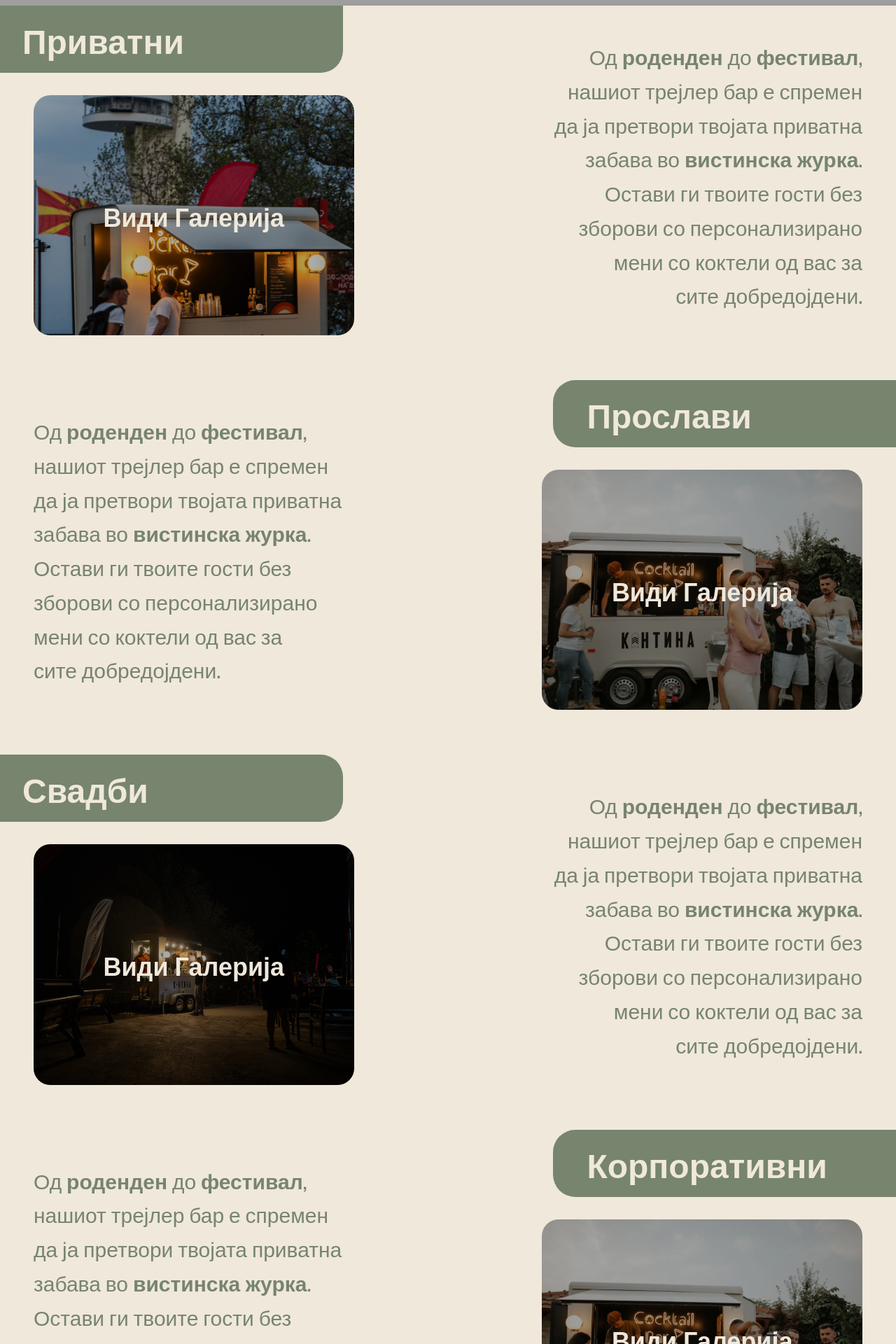
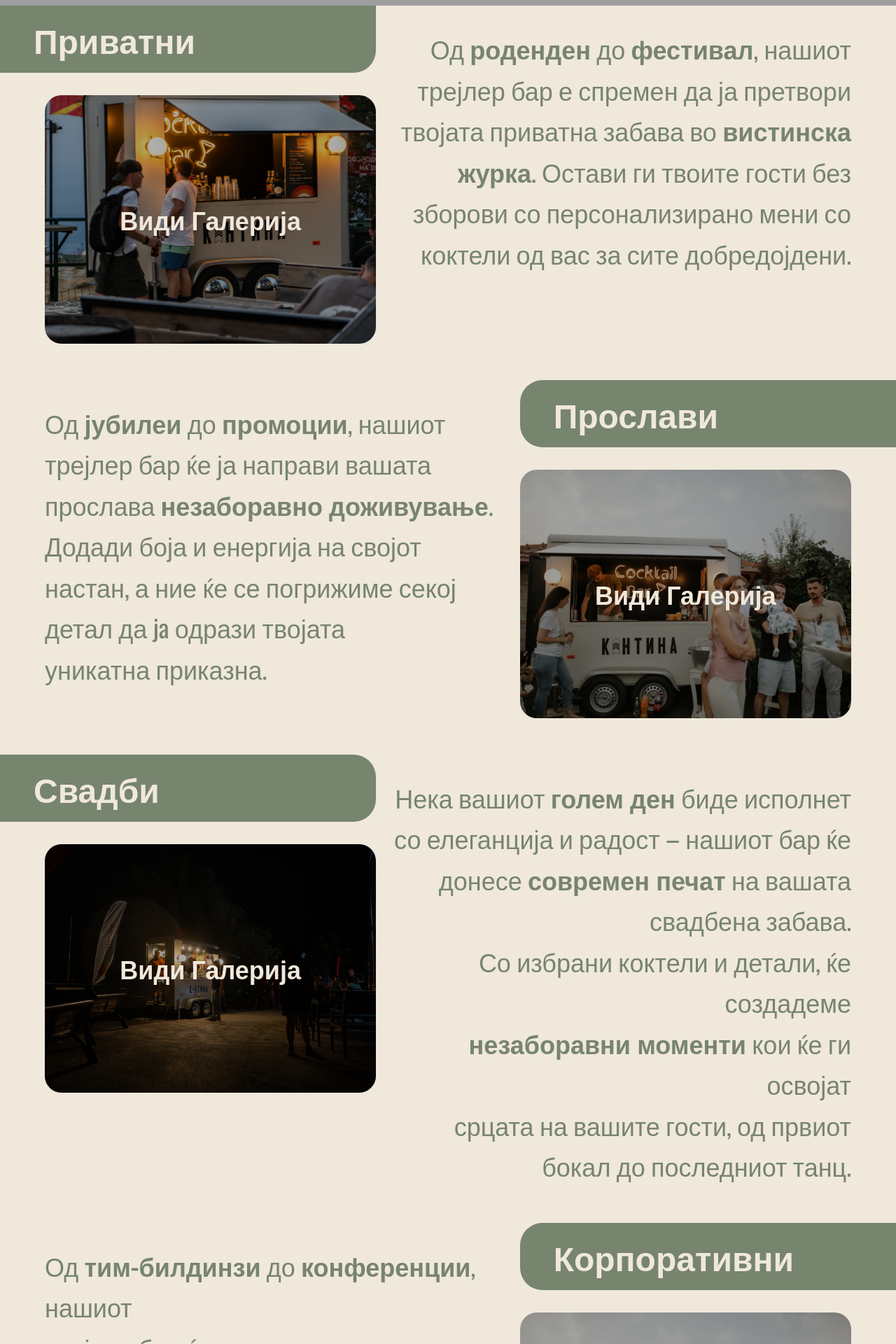
Before and after one commit to trajnovd/kantinaprikolka, a React (Vite) app: page /events in a window 1280 px wide. Shown: the part 440-2360 px from the top of the page at 70% size. Built offline with nearby package versions, Linux system fonts and the light colour scheme; grey boxes are pictures that could not be loaded.

Commit message:
Events+About

```diff
--- a/src/pages/Events.jsx
+++ b/src/pages/Events.jsx
@@ -1,7 +1,6 @@
 import { useEffect } from "react";
 import { useLocation } from "react-router-dom";
 import { motion } from "framer-motion";
-
 import { useState } from "react";
 import ImageCarousel from "../ui/ImageCarousel";
 
@@ -52,7 +51,6 @@ const Events = () => {
         animate={{ opacity: 1, y: 0 }}
         transition={{ duration: 0.8 }}
       >
-        {/* Background Image Container */}
         <motion.div className="absolute inset-0">
           <motion.img
             src="/Photos/kantina-vodno-56.webp"
@@ -61,7 +59,6 @@ const Events = () => {
           />
         </motion.div>
 
-        {/* Content Overlay */}
         <div className="relative h-full flex items-center justify-center text-[#EFE8DB]">
           <motion.h1
             className="text-5xl md:text-7xl font-bold z-10"
@@ -77,71 +74,35 @@ const Events = () => {
       {/* Section 1 - Private */}
       <section
         id="privatni"
-        className="flex flex-col md:flex-row items-start px-4 md:px-4 lg:px-8 xl:px-12
-          2xl:px-20 gap-4 md:gap-6 lg:gap-8 xl:gap-10 2xl:gap-12 pb-4 md:pb-5
-          lg:pb-6 xl:pb-8 2xl:pb-10"
+        className="flex flex-col md:flex-row items-start px-4 md:px-6 lg:px-12 xl:px-16 2xl:px-20 gap-4 md:gap-2 lg:gap-3 xl:gap-4 2xl:gap-5 pb-4 md:pb-5 lg:pb-6 xl:pb-8 2xl:pb-10 mb-5"
       >
-        <article className="w-full md:w-2/5 flex flex-col items-start">
+        <article className="w-full md:w-5/12 flex flex-col items-start">
           <motion.h2
-            className="bg-[#77846E] text-[#EFE8DB] rounded-br-3xl md:rounded-br-4xl px-6
-              md:px-8 lg:px-10 xl:px-12 py-4 md:py-5 lg:py-6 text-2xl md:text-3xl
-              lg:text-4xl xl:text-5xl 2xl:text-6xl font-semibold w-full
-              md:w-[calc(100%+2rem)] lg:w-[calc(100%+3rem)] -ml-4 md:-ml-8 lg:-ml-12
-              xl:-ml-16 2xl:-ml-20"
-            initial={{ opacity: 0, x: -100 }}
-            whileInView={{ opacity: 1, x: 0 }}
-            transition={{ duration: 0.8 }}
-            viewport={{ once: true, margin: "-20%" }}
+            className="bg-[#77846E] text-[#EFE8DB] rounded-br-3xl md:rounded-br-4xl px-6 md:px-8 lg:px-10 xl:px-12 py-4 md:py-5 lg:py-6 text-2xl md:text-3xl lg:text-4xl xl:text-5xl 2xl:text-6xl font-semibold w-full md:w-[calc(100%+3rem)] lg:w-[calc(100%+4rem)] -ml-4 md:-ml-8 lg:-ml-12 xl:-ml-16 2xl:-ml-20"
           >
             Приватни
           </motion.h2>
           <figure
-            className="relative overflow-hidden rounded-2xl md:rounded-3xl w-full
-              aspect-[4/3] mt-4 md:mt-6 lg:mt-8 cursor-pointer"
-            onClick={() =>
-              handleImageClick("/Photos/kantina-vodno-4.webp")
-            }
+            className="relative overflow-hidden rounded-2xl md:rounded-3xl w-full aspect-[4/3] mt-4 md:mt-6 lg:mt-8 cursor-pointer"
+            onClick={() => handleImageClick("/Photos/kantina-vodno-4.webp")}
             role="button"
             tabIndex={0}
           >
             <img
               src="/Photos/kantina-vodno-4.webp"
               alt="Приватни"
-              className="w-full h-full object-cover object-top"
+              className="w-full h-full object-cover object-center"
             />
-            <div
-              className="absolute inset-0 bg-black/30 flex items-center justify-center
-                hover:bg-black/40 transition-all duration-300"
-            >
-              <p
-                className="text-[#EFE8DB] text-xl md:text-2xl lg:text-3xl xl:text-4xl
-                  2xl:text-5xl font-semibold px-2 text-center"
-              >
+            <div className="absolute inset-0 bg-black/30 flex items-center justify-center hover:bg-black/40 transition-all duration-300">
+              <p className="text-[#EFE8DB] text-xl md:text-2xl lg:text-3xl xl:text-4xl 2xl:text-5xl font-semibold px-2 text-center">
                 Види Галерија
               </p>
             </div>
           </figure>
         </article>
-        <div className="w-full md:w-3/5 pt-4 md:pt-8 lg:pt-12 px-2 md:px-0">
-          <blockquote
-            className="text-[#77846E] text-lg md:text-xl lg:text-2xl xl:text-3xl 2xl:text-4xl
-              leading-relaxed md:leading-relaxed tracking-tight md:tracking-normal
-              text-right"
-          >
-            Од <strong>роденден</strong> до <strong>фестивал</strong>,
-            <br className="hidden md:block" /> нашиот трејлер бар е
-            спремен
-            <br className="hidden md:block" /> да ја претвори твојата
-            приватна
-            <br className="hidden md:block" /> забава во{" "}
-            <strong>вистинска журка</strong>.
-            <br className="hidden md:block" /> Остави ги твоите гости
-            без
-            <br className="hidden md:block" /> зборови со
-            персонализирано
-            <br className="hidden md:block" /> мени со коктели од вас
-            за
-            <br className="hidden md:block" /> сите добредојдени.
+        <div className="w-full md:w-7/12 pt-4 md:pt-6 lg:pt-8 px-2 md:px-0">
+          <blockquote className="text-[#77846E] text-lg md:text-2xl lg:text-3xl xl:text-4xl 2xl:text-5xl leading-relaxed tracking-tight md:tracking-normal text-right">
+            Од <strong>роденден</strong> до <strong>фестивал</strong>, нашиот <br className="hidden md:block" /> трејлер бар е спремен да ја претвори <br className="hidden md:block" /> твојата приватна забава во <strong>вистинска <br className="hidden md:block" /> журка</strong>. Остави ги твоите гости без <br className="hidden md:block" /> зборови со персонализирано мени со <br className="hidden md:block" /> коктели од вас за сите добредојдени.
           </blockquote>
         </div>
       </section>
@@ -149,17 +110,11 @@ const Events = () => {
       {/* Section 2 - Celebrations */}
       <section
         id="proslavi"
-        className="flex flex-col md:flex-row-reverse items-start px-4 md:px-4 lg:px-8
-          xl:px-12 2xl:px-20 gap-4 md:gap-6 lg:gap-8 xl:gap-10 2xl:gap-12 py-4
-          md:py-5 lg:py-6 xl:py-8 2xl:py-10"
+        className="flex flex-col md:flex-row-reverse items-start px-4 md:px-6 lg:px-12 xl:px-16 2xl:px-20 gap-4 md:gap-2 lg:gap-3 xl:gap-4 2xl:gap-5 pb-4 md:pb-5 lg:pb-6 xl:pb-8 2xl:pb-10 my-5"
       >
-        <article className="w-full md:w-2/5 flex flex-col items-end">
+        <article className="w-full md:w-5/12 flex flex-col items-end">
           <motion.h2
-            className="bg-[#77846E] text-[#EFE8DB] rounded-tl-3xl md:rounded-tl-4xl
-              rounded-bl-3xl md:rounded-bl-4xl px-6 md:px-8 lg:px-10 xl:px-12 py-4
-              md:py-5 lg:py-6 text-2xl md:text-3xl lg:text-4xl xl:text-5xl
-              2xl:text-6xl font-semibold w-full md:w-[calc(100%+2rem)]
-              lg:w-[calc(100%+3rem)] -mr-4 md:-mr-8 lg:-mr-12 xl:-mr-16 2xl:-mr-20"
+            className="bg-[#77846E] text-[#EFE8DB] rounded-l-3xl md:rounded-l-4xl px-6 md:px-8 lg:px-10 xl:px-12 py-4 md:py-5 lg:py-6 text-2xl md:text-3xl lg:text-4xl xl:text-5xl 2xl:text-6xl font-semibold w-full md:w-[calc(100%+3rem)] lg:w-[calc(100%+4rem)] -mr-4 md:-mr-8 lg:-mr-12 xl:-mr-16 2xl:-mr-20"
             initial={{ opacity: 0, x: 100 }}
             whileInView={{ opacity: 1, x: 0 }}
             transition={{ duration: 0.8 }}
@@ -168,54 +123,26 @@ const Events = () => {
             Прослави
           </motion.h2>
           <figure
-            className="relative overflow-hidden rounded-2xl md:rounded-3xl w-full
-              aspect-[4/3] mt-4 md:mt-6 lg:mt-8 cursor-pointer"
-            onClick={() =>
-              handleImageClick(
-                "/Photos/cela prikolka so lugje od daleku.webp",
-              )
-            }
+            className="relative overflow-hidden rounded-2xl md:rounded-3xl w-full aspect-[4/3] mt-4 md:mt-6 lg:mt-8 cursor-pointer"
+            onClick={() => handleImageClick("/Photos/cela prikolka so lugje od daleku.webp")}
             role="button"
             tabIndex={0}
           >
             <img
               src="/Photos/cela prikolka so lugje od daleku.webp"
               alt="Прослави"
-              className="w-full h-full object-cover object-top"
+              className="w-full h-full object-cover object-center"
             />
-            <div
-              className="absolute inset-0 bg-black/30 flex items-center justify-center
-                hover:bg-black/40 transition-all duration-300"
-            >
-              <p
-                className="text-[#EFE8DB] text-xl md:text-2xl lg:text-3xl xl:text-4xl
-                  2xl:text-5xl font-semibold px-2 text-center"
-              >
+            <div className="absolute inset-0 bg-black/30 flex items-center justify-center hover:bg-black/40 transition-all duration-300">
+              <p className="text-[#EFE8DB] text-xl md:text-2xl lg:text-3xl xl:text-4xl 2xl:text-5xl font-semibold px-2 text-center">
                 Види Галерија
               </p>
             </div>
           </figure>
         </article>
-        <div className="w-full md:w-3/5 pt-4 md:pt-8 lg:pt-12 px-2 md:px-0">
-          <blockquote
-            className="text-[#77846E] text-lg md:text-xl lg:text-2xl xl:text-3xl 2xl:text-4xl
-              leading-relaxed md:leading-relaxed tracking-tight md:tracking-normal
-              text-left"
-          >
-            Од <strong>роденден</strong> до <strong>фестивал</strong>,
-            <br className="hidden md:block" /> нашиот трејлер бар е
-            спремен
-            <br className="hidden md:block" /> да ја претвори твојата
-            приватна
-            <br className="hidden md:block" /> забава во{" "}
-            <strong>вистинска журка</strong>.
-            <br className="hidden md:block" /> Остави ги твоите гости
-            без
-            <br className="hidden md:block" /> зборови со
-            персонализирано
-            <br className="hidden md:block" /> мени со коктели од вас
-            за
-            <br className="hidden md:block" /> сите добредојдени.
+        <div className="w-full md:w-7/12 pt-4 md:pt-6 lg:pt-8 px-2 md:px-0">
+          <blockquote className="text-[#77846E] text-lg md:text-2xl lg:text-3xl xl:text-4xl 2xl:text-5xl leading-relaxed tracking-tight md:tracking-normal text-left">
+            Од <strong>јубилеи</strong> до <strong>промоции</strong>, нашиот <br className="hidden md:block" /> трејлер бар ќе ја направи вашата <br className="hidden md:block" /> прослава <strong>незаборавно доживување</strong>. <br className="hidden md:block" />  Додади боја и енергија на својот <br className="hidden md:block" /> настан, а ние ќе се погрижиме секој <br className="hidden md:block" />  детал да ja одрази твојата <br className="hidden md:block" /> уникатна приказна.
           </blockquote>
         </div>
       </section>
@@ -223,17 +150,11 @@ const Events = () => {
       {/* Section 3 - Weddings */}
       <section
         id="svadbi"
-        className="flex flex-col md:flex-row items-start px-4 md:px-4 lg:px-8 xl:px-12
-          2xl:px-20 gap-4 md:gap-6 lg:gap-8 xl:gap-10 2xl:gap-12 py-4 md:py-5
-          lg:py-6 xl:py-8 2xl:py-10"
+        className="flex flex-col md:flex-row items-start px-4 md:px-6 lg:px-12 xl:px-16 2xl:px-20 gap-4 md:gap-2 lg:gap-3 xl:gap-4 2xl:gap-5 pb-4 md:pb-5 lg:pb-6 xl:pb-8 2xl:pb-10 my-5"
       >
-        <article className="w-full md:w-2/5 flex flex-col items-start">
+        <article className="w-full md:w-5/12 flex flex-col items-start">
           <motion.h2
-            className="bg-[#77846E] text-[#EFE8DB] rounded-br-3xl md:rounded-br-4xl
-              rounded-tr-3xl md:rounded-tr-4xl px-6 md:px-8 lg:px-10 xl:px-12 py-4
-              md:py-5 lg:py-6 text-2xl md:text-3xl lg:text-4xl xl:text-5xl
-              2xl:text-6xl font-semibold w-full md:w-[calc(100%+2rem)]
-              lg:w-[calc(100%+3rem)] -ml-4 md:-ml-8 lg:-ml-12 xl:-ml-16 2xl:-ml-20"
+            className="bg-[#77846E] text-[#EFE8DB] rounded-r-3xl md:rounded-r-4xl px-6 md:px-8 lg:px-10 xl:px-12 py-4 md:py-5 lg:py-6 text-2xl md:text-3xl lg:text-4xl xl:text-5xl 2xl:text-6xl font-semibold w-full md:w-[calc(100%+3rem)] lg:w-[calc(100%+4rem)] -ml-4 md:-ml-8 lg:-ml-12 xl:-ml-16 2xl:-ml-20"
             initial={{ opacity: 0, x: -100 }}
             whileInView={{ opacity: 1, x: 0 }}
             transition={{ duration: 0.8 }}
@@ -242,52 +163,27 @@ const Events = () => {
             Свадби
           </motion.h2>
           <figure
-            className="relative overflow-hidden rounded-2xl md:rounded-3xl w-full
-              aspect-[4/3] mt-4 md:mt-6 lg:mt-8 cursor-pointer"
-            onClick={() =>
-              handleImageClick("/Photos/kantina-vodno-72.webp")
-            }
+            className="relative overflow-hidden rounded-2xl md:rounded-3xl w-full aspect-[4/3] mt-4 md:mt-6 lg:mt-8 cursor-pointer"
+            onClick={() => handleImageClick("/Photos/kantina-vodno-72.webp")}
             role="button"
             tabIndex={0}
           >
             <img
               src="/Photos/kantina-vodno-72.webp"
               alt="Свадби"
-              className="w-full h-full object-cover object-top"
+              className="w-full h-full object-cover object-center"
             />
-            <div
-              className="absolute inset-0 bg-black/30 flex items-center justify-center
-                hover:bg-black/40 transition-all duration-300"
-            >
-              <p
-                className="text-[#EFE8DB] text-xl md:text-2xl lg:text-3xl xl:text-4xl
-                  2xl:text-5xl font-semibold px-2 text-center"
-              >
+            <div className="absolute inset-0 bg-black/30 flex items-center justify-center hover:bg-black/40 transition-all duration-300">
+              <p className="text-[#EFE8DB] text-xl md:text-2xl lg:text-3xl xl:text-4xl 2xl:text-5xl font-semibold px-2 text-center">
                 Види Галерија
               </p>
             </div>
           </figure>
         </article>
-        <div className="w-full md:w-3/5 pt-4 md:pt-8 lg:pt-12 px-2 md:px-0">
-          <blockquote
-            className="text-[#77846E] text-lg md:text-xl lg:text-2xl xl:text-3xl 2xl:text-4xl
-              leading-relaxed md:leading-relaxed tracking-tight md:tracking-normal
-              text-right"
-          >
-            Од <strong>роденден</strong> до <strong>фестивал</strong>,
-            <br className="hidden md:block" /> нашиот трејлер бар е
-            спремен
-            <br className="hidden md:block" /> да ја претвори твојата
-            приватна
-            <br className="hidden md:block" /> забава во{" "}
-            <strong>вистинска журка</strong>.
-            <br className="hidden md:block" /> Остави ги твоите гости
-            без
-            <br className="hidden md:block" /> зборови со
-            персонализирано
-            <br className="hidden md:block" /> мени со коктели од вас
-            за
-            <br className="hidden md:block" /> сите добредојдени.
+        <div className="w-full md:w-7/12 pt-4 md:pt-6 lg:pt-8 px-2 md:px-0">
+          <blockquote className="text-[#77846E] text-lg md:text-2xl lg:text-3xl xl:text-4xl 2xl:text-5xl leading-relaxed tracking-tight md:tracking-normal text-right">
+          Нека вашиот <strong>голем ден</strong> биде исполнет <br className="hidden md:block" />со елеганција и радост – нашиот
+бар ќе донесе <strong>современ печат</strong> на вашата свадбена забава.<br className="hidden md:block" />Со избрани коктели и детали, ќе создадеме <br className="hidden md:block" /> <strong>незаборавни моменти</strong> кои ќе ги освојат <br className="hidden md:block" /> срцата  на вашите гости, од првиот бокал до последниот танц.
           </blockquote>
         </div>
       </section>
@@ -295,17 +191,11 @@ const Events = () => {
       {/* Section 4 - Corporate */}
       <section
         id="korporativni"
-        className="flex flex-col md:flex-row-reverse items-start px-4 md:px-4 lg:px-8
-          xl:px-12 2xl:px-20 gap-4 md:gap-6 lg:gap-8 xl:gap-10 2xl:gap-12 py-4
-          md:py-5 lg:py-6 xl:py-8 2xl:py-10"
+        className="flex flex-col md:flex-row-reverse items-start px-4 md:px-6 lg:px-12 xl:px-16 2xl:px-20 gap-4 md:gap-2 lg:gap-3 xl:gap-4 2xl:gap-5 pb-4 md:pb-5 lg:pb-6 xl:pb-8 2xl:pb-10 my-5"
       >
-        <article className="w-full md:w-2/5 flex flex-col items-end">
+        <article className="w-full md:w-5/12 flex flex-col items-end">
           <motion.h2
-            className="bg-[#77846E] text-[#EFE8DB] rounded-tl-3xl md:rounded-tl-4xl
-              rounded-bl-3xl md:rounded-bl-4xl px-6 md:px-8 lg:px-10 xl:px-12 py-4
-              md:py-5 lg:py-6 text-2xl md:text-3xl lg:text-4xl xl:text-5xl
-              2xl:text-6xl font-semibold w-full md:w-[calc(100%+2rem)]
-              lg:w-[calc(100%+3rem)] -mr-4 md:-mr-8 lg:-mr-12 xl:-mr-16 2xl:-mr-20"
+            className="bg-[#77846E] text-[#EFE8DB] rounded-l-3xl md:rounded-l-4xl px-6 md:px-8 lg:px-10 xl:px-12 py-4 md:py-5 lg:py-6 text-2xl md:text-3xl lg:text-4xl xl:text-5xl 2xl:text-6xl font-semibold w-full md:w-[calc(100%+3rem)] lg:w-[calc(100%+4rem)] -mr-4 md:-mr-8 lg:-mr-12 xl:-mr-16 2xl:-mr-20"
             initial={{ opacity: 0, x: 100 }}
             whileInView={{ opacity: 1, x: 0 }}
             transition={{ duration: 0.8 }}
@@ -314,54 +204,32 @@ const Events = () => {
             Корпоративни
           </motion.h2>
           <figure
-            className="relative overflow-hidden rounded-2xl md:rounded-3xl w-full
-              aspect-[4/3] mt-4 md:mt-6 lg:mt-8 cursor-pointer"
-            onClick={() =>
-              handleImageClick(
-                "/Photos/cela prikolka so lugje od daleku.webp",
-              )
-            }
+            className="relative overflow-hidden rounded-2xl md:rounded-3xl w-full aspect-[4/3] mt-4 md:mt-6 lg:mt-8 cursor-pointer"
+            onClick={() => handleImageClick("/Photos/cela prikolka so lugje od daleku.webp")}
             role="button"
             tabIndex={0}
           >
             <img
               src="/Photos/cela prikolka so lugje od daleku.webp"
               alt="Корпоративни"
-              className="w-full h-full object-cover object-top"
+              className="w-full h-full object-cover object-center"
             />
-            <div
-              className="absolute inset-0 bg-black/30 flex items-center justify-center
-                hover:bg-black/40 transition-all duration-300"
-            >
-              <p
-                className="text-[#EFE8DB] text-xl md:text-2xl lg:text-3xl xl:text-4xl
-                  2xl:text-5xl font-semibold px-2 text-center"
-              >
+            <div className="absolute inset-0 bg-black/30 flex items-center justify-center hover:bg-black/40 transition-all duration-300">
+              <p className="text-[#EFE8DB] text-xl md:text-2xl lg:text-3xl xl:text-4xl 2xl:text-5xl font-semibold px-2 text-center">
                 Види Галерија
               </p>
             </div>
           </figure>
         </article>
-        <div className="w-full md:w-3/5 pt-4 md:pt-8 lg:pt-12 px-2 md:px-0">
-          <blockquote
-            className="text-[#77846E] text-lg md:text-xl lg:text-2xl xl:text-3xl 2xl:text-4xl
-              leading-relaxed md:leading-relaxed tracking-tight md:tracking-normal
-              text-left"
-          >
-            Од <strong>роденден</strong> до <strong>фестивал</strong>,
-            <br className="hidden md:block" /> нашиот трејлер бар е
-            спремен
-            <br className="hidden md:block" /> да ја претвори твојата
-            приватна
-            <br className="hidden md:block" /> забава во{" "}
-            <strong>вистинска журка</strong>.
-            <br className="hidden md:block" /> Остави ги твоите гости
-            без
-            <br className="hidden md:block" /> зборови со
-            персонализирано
-            <br className="hidden md:block" /> мени со коктели од вас
-            за
-            <br className="hidden md:block" /> сите добредојдени.
+        <div className="w-full md:w-7/12 pt-4 md:pt-6 lg:pt-8 px-2 md:px-0">
+          <blockquote className="text-[#77846E] text-lg md:text-2xl lg:text-3xl xl:text-4xl 2xl:text-5xl leading-relaxed tracking-tight md:tracking-normal text-left">
+          Од <strong>тим-билдинзи</strong> до <strong>конференции</strong>,
+нашиот <br className="hidden md:block" /> трејлер бар ќе го подигне вашето <br className="hidden md:block" />  корпоративно
+искуство со <strong>префинети <br className="hidden md:block" /> коктели</strong>. Комбинирајќи ја атмосферата
+со елементи на забава, ќе  ги инспирирате <br className="hidden md:block" /> и поврзете гостите
+на начин кој остава <strong>траен <br className="hidden md:block" /> впечаток</strong>.
+
+
           </blockquote>
         </div>
       </section>
--- a/src/pages/MobileAboutUs.jsx
+++ b/src/pages/MobileAboutUs.jsx
@@ -113,8 +113,7 @@ const MobileAboutUs = () => {
           >
             Користејќи <strong>свежи и квалитетни состојки</strong>{" "}
             нашите бармени ги креираат коктелите од твоите соништа. Со{" "}
-            <strong>над 50 настани</strong>
-            изработени, имаме собрано искуство за да го направиме
+            <strong>над 50 настани</strong> изработени, имаме собрано искуство за да го направиме
             твојот настан <strong>перфектен</strong> и{" "}
             <strong>незаборавен</strong>.
           </motion.blockquote>
```
Also changed, not shown: src/pages/DesktopAboutUs.jsx (+11 -14 lines).
